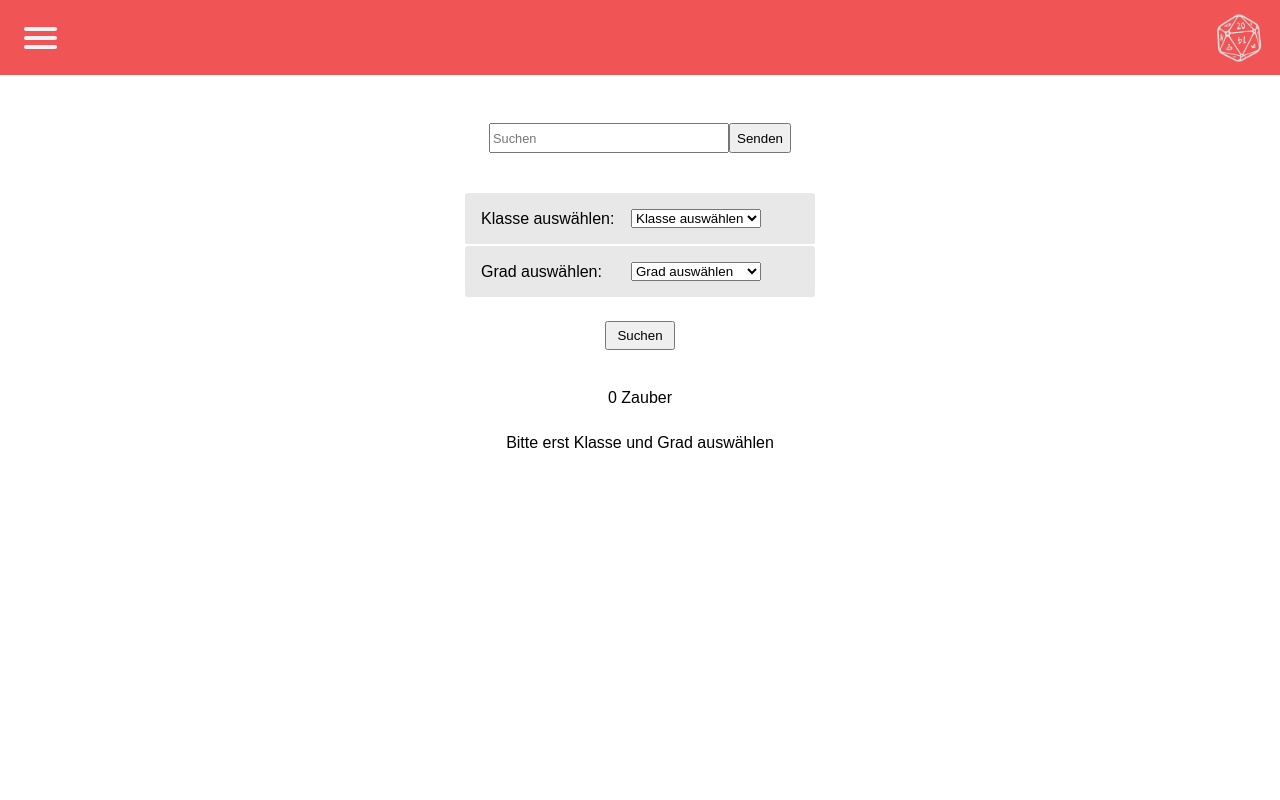
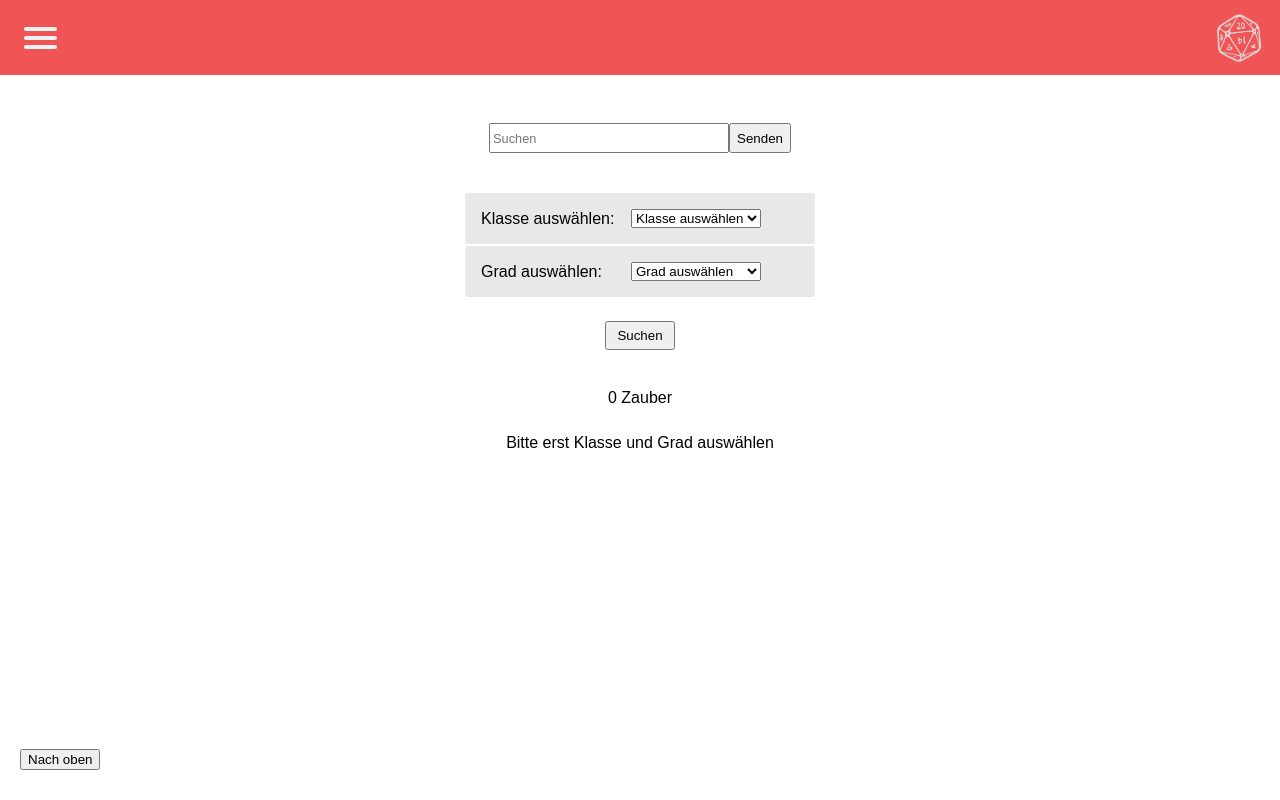
Before and after one commit to AnnScherer/dnd-wiki, a React (Create React App) app: page / in a window 1280 px wide. Built offline with nearby package versions, Linux system fonts and the light colour scheme.

Commit message:
top button

```diff
--- a/src/App.css
+++ b/src/App.css
@@ -165,6 +165,12 @@ nav a.active {
 }
 
 /* ----------------------------------------------------------------------------------------------- */
+
+.top {
+  position: fixed;
+  bottom: 30px;
+  left: 20px;
+}
 
 .container {
   padding-bottom: 3rem;
--- a/src/components/Layout.js
+++ b/src/components/Layout.js
@@ -5,6 +5,9 @@ const Layout = ({ children }) => {
     <div>
       <Header />
       {children}
+      <a href="#" class="top">
+        <button>Nach oben</button>
+      </a>
     </div>
   );
 };
--- a/src/pages/Home.js
+++ b/src/pages/Home.js
@@ -133,7 +133,7 @@ const Home = () => {
                   Zeitaufwand: {spell.zeitaufwand} <br />
                   Reichweite: {spell.reichweite} <br />
                   Koponenten: {spell.komponenten} <br />
-                  Wirkungsdauer: {spell.wirkungsdauer}
+                  Wirkungsdauer: {spell.wirkungsdauer} <br />
                 </p>
                 <div>
                   {spell.text.map((info, i) => (
```
